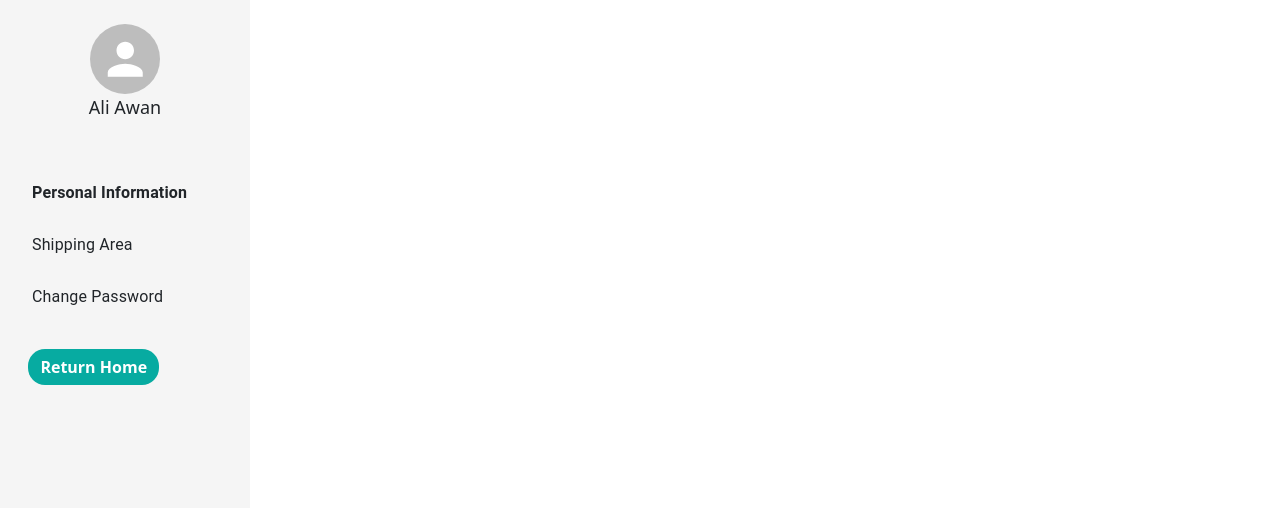
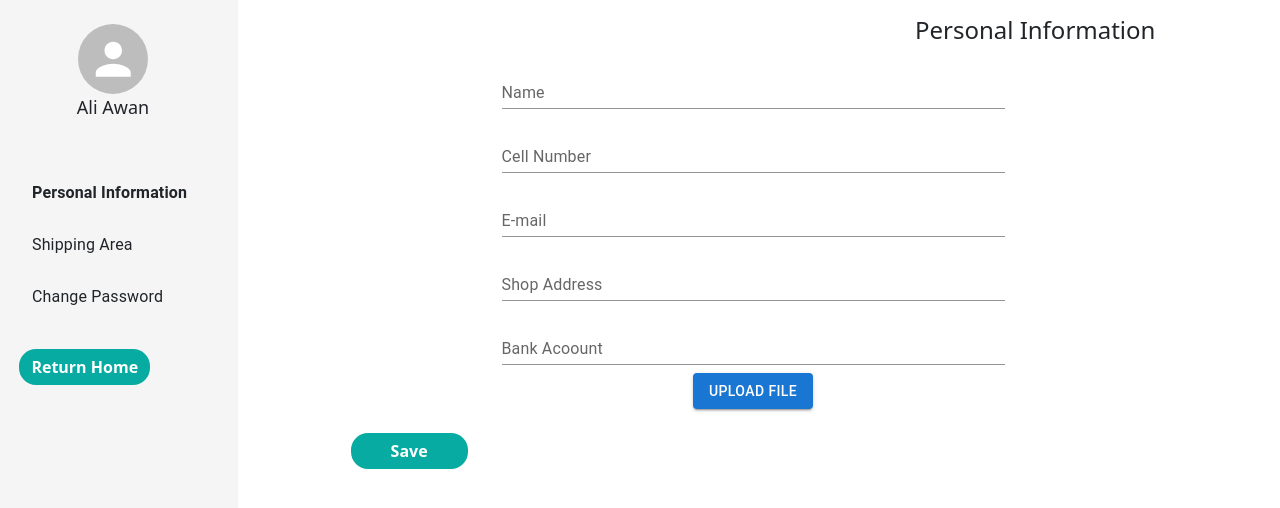
Before and after one commit to MZakria3637/Screens, a React (Create React App) app: page / in a window 1280 px wide. Shown: the top 508 px of the page. Built offline with nearby package versions, Linux system fonts and the light colour scheme.

Commit message:
sub routes

```diff
--- /dev/null
+++ b/src/Account/personInfo/person.css
@@ -0,0 +1,21 @@
+.person-btn{
+    border-radius: 17px !important;
+    padding-left: 40px !important;
+    padding-right: 40px !important;
+    border: 1px #07aba1 !important;
+    background-color: #07aba1 !important;
+    color: white !important;
+    align-self: flex-start;
+    margin-left: 10%;
+}
+.person-row{
+    width: 100%;
+    height: 99vh;
+    display: flex;
+    align-items: center;
+    flex-direction: column;
+    overflow: hidden;
+}
+.pInfo{
+    padding-right: 10%;
+}
--- a/src/Account/personInfo/personInfo.js
+++ b/src/Account/personInfo/personInfo.js
@@ -1,9 +1,77 @@
-import React from 'react'
+import React, { useState } from 'react'
+import "./person.css"
+import { FormControl, Button, Input, InputAdornment, InputLabel, } from '@mui/material';
+function PersonInfo() {
+    const [values, setValues] = useState({
+        email: '',
+        password: '',
+        weight: '',
+        weightRange: '',
+        showPassword: false,
+    });
 
-function PersonInfo() {
+    const handleChange = (prop) => (event) => {
+        setValues({ ...values, [prop]: event.target.value });
+    };
     return (
-        <div>
-
+        <div className="person-row">
+            <h4 className="align-self-end mt-3 pInfo">Personal Information</h4>
+            <FormControl sx={{ my: 1, mb: 1, width: '50%' }} variant="standard">
+                <InputLabel htmlFor="standard-adornment-name">Name</InputLabel>
+                <Input
+                    id="standard-adornment-name"
+                    type='text'
+                    value={values.name}
+                    onChange={handleChange('name')}
+                />
+            </FormControl>
+            <FormControl sx={{ my: 1, mb: 1, width: '50%' }} variant="standard">
+                <InputLabel htmlFor="standard-adornment-cellNumber">Cell Number</InputLabel>
+                <Input
+                    id="standard-adornment-cellNumber"
+                    type='cellNumber'
+                    value={values.cellNumber}
+                    onChange={handleChange('cellNumber')}
+                />
+            </FormControl>
+            <FormControl sx={{ my: 1, mb: 1, width: '50%' }} variant="standard">
+                <InputLabel htmlFor="standard-adornment-email">E-mail</InputLabel>
+                <Input
+                    id="standard-adornment-email"
+                    type='email'
+                    value={values.email}
+                    onChange={handleChange('email')}
+                />
+            </FormControl>
+            <FormControl sx={{ my: 1, mb: 1, width: '50%' }} variant="standard">
+                <InputLabel htmlFor="standard-adornment-shopAddress">Shop Address</InputLabel>
+                <Input
+                    id="standard-adornment-shopAddress"
+                    type='text'
+                    value={values.shopAddress}
+                    onChange={handleChange('shopAddress')}
+                />
+            </FormControl>
+            <FormControl sx={{ my: 1, mb: 1, width: '50%' }} variant="standard">
+                <InputLabel htmlFor="standard-adornment-bankAcoount">Bank Acoount</InputLabel>
+                <Input
+                    id="standard-adornment-bankAcoount"
+                    type='text'
+                    value={values.bankAcoount}
+                    onChange={handleChange('bankAcoount')}
+                />
+            </FormControl>
+            <Button
+                variant="contained"
+                component="label"
+            >
+                Upload File
+                <input
+                    type="file"
+                    hidden
+                />
+            </Button>
+            <button type="button" class="person-btn btn  fw-bold my-4 ">Save</button>
         </div>
     )
 }
--- a/src/Account/sideNav/sidenav.js
+++ b/src/Account/sideNav/sidenav.js
@@ -3,24 +3,25 @@ import { Box } from '@mui/system'
 import React, { useState,useEffect } from 'react'
 import Avatar from '@mui/material/Avatar';
 import "./sideNav.css";
-
-
+import PersonInfo from '../personInfo/personInfo';
+import { Route } from 'react-router';
 function SideNav() {
     useEffect(() => {
-        setpersonInfo(true);
+        setpersonInf(true);
     }, [])
-    const [PersonInfo, setpersonInfo] = useState(false);
+    const [PersonInf, setpersonInf] = useState(false);
     const [ShippingArea, setshipping] = useState(false);
     const [ChangePassword, setChangePassword] = useState(false);
     return (
+        <div className="row overflow-hidden w-100">
         <Box
             sx={{ width: 250, overflow: 'hidden'}}
             role="presentation"
-            className="background"
+            className="background col-2"
             // onClick={toggleDrawer(anchor, false)}
             // onKeyDown={toggleDrawer(anchor, false)}
         >
-            {console.log(PersonInfo)}
+            {console.log(PersonInf)}
             <List className="row_side">
                 <Avatar alt="Remy Sharp" className="align-self-center mt-3" sx={{ width: 70, height: 70 }} />
                 <span className=" align-self-center mb-5 boldText">Ali Awan</span>
@@ -28,20 +29,20 @@ function SideNav() {
                         button
                     onClick={() => {
                             setChangePassword(false);
-                            setpersonInfo(true);
+                            setpersonInf(true);
                             setshipping(false)
 
                     }}
                 >
                         <ListItemText
                             disableTypography
-                        primary={<Typography type="body2" style={{ fontWeight: PersonInfo ? 'bold' : '' }}>Personal Information</Typography>} />
+                        primary={<Typography type="body2" style={{ fontWeight: PersonInf ? 'bold' : '' }}>Personal Information</Typography>} />
                     </ListItem>
-                    <ListItem className="mx-3 mb-1 boldText"
+                    <ListItem className="mx-3 mb-1"
                         button
                         onClick={() => {
                                 setChangePassword(false);
-                                setpersonInfo(false);
+                                setpersonInf(false);
                                 setshipping(true)
                     }}
                 >
@@ -49,11 +50,11 @@ function SideNav() {
                             disableTypography
                         primary={<Typography type="body2" style={{ fontWeight: ShippingArea ? 'bold' : '' }}>Shipping Area</Typography>} />
                     </ListItem>
-                    <ListItem className="mx-3 mb-1 boldText"
+                    <ListItem className="mx-3 mb-1 "
                         button
-                        onClick={(text) => {
+                        onClick={() => {
                                 setChangePassword(true);
-                                setpersonInfo(false);
+                                setpersonInf(false);
                                 setshipping(false)
                     }}
                 >
@@ -68,6 +69,12 @@ function SideNav() {
 
 
         </Box>
+            <div className="col">
+                <Route path='/' component={PersonInfo} />
+            </div>
+
+
+        </div>
     )
 }
 
--- a/src/App.js
+++ b/src/App.js
@@ -4,13 +4,26 @@ import Forgot from "./forgot_password/forgot_password";
 import ChangePassword from "./change_password/change_password";
 import { BrowserRouter, Switch, Route } from "react-router-dom";
 import SideNav from "./Account/sideNav/sidenav";
+import PersonInfo from "./Account/personInfo/personInfo";
+import React from "react";
 // import CreateAcount from "./create_account/createAcount";
 
 function App() {
   return (
     <BrowserRouter>
       <Switch>
-        <Route exact path='/'><SideNav/></Route>
+        {/* <Route exact path="/" render={() => {
+          return (
+            <React.Fragment>
+              <SideNav />
+              <PersonInfo />
+            </React.Fragment>
+          )
+        }} /> */}
+        <Route exact path='/'>
+          <SideNav />
+          {/* <PersonInfo/> */}
+        </Route>
         <Route exact path='/login' ><Login /></Route>
         <Route exact path='/forgot-password' ><Forgot /></Route>
         <Route exact path='/change-password'><ChangePassword /></Route>
```
